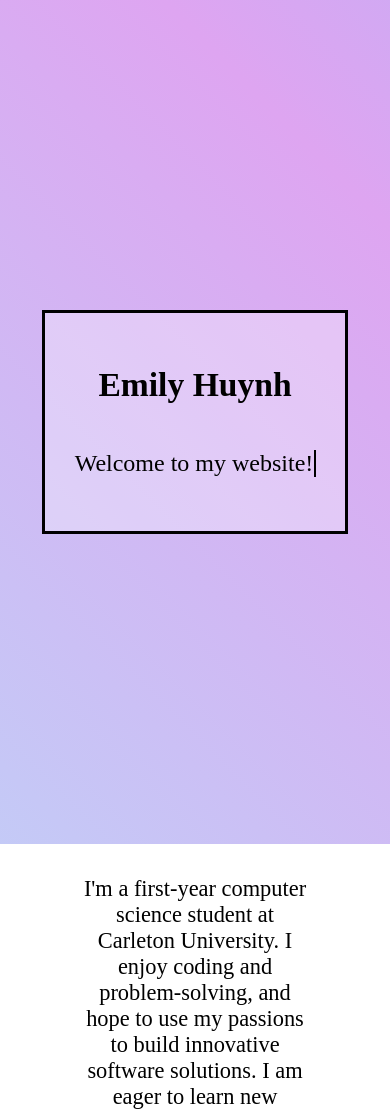
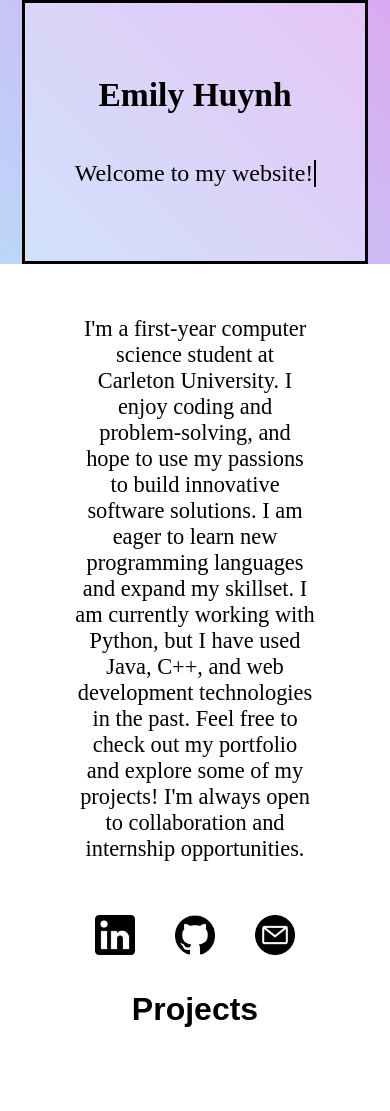
Before and after one commit to emiHuy/website-portfolio, a plain HTML site: page index.html in a window 390 px wide. Shown: the top 1111 px of the page. After the commit the page ends 1048 px from the top, so only its background shows below. Drawn offline with Linux system fonts and the light colour scheme.

Commit message:
Update styles.css
modified elements for mobile

```diff
--- a/styles.css
+++ b/styles.css
@@ -114,7 +114,7 @@ h2 {
 
 @media screen and (max-width: 768px) {
     .box1 {
-        padding: 30px;
+        padding: auto;
         min-height: auto
     }
 
@@ -130,19 +130,9 @@ h2 {
         font-size: 1.5rem;
     }
 
-    .section2 {
-        height: auto;
-        padding-left: 0 20px;
-    }
-
     .icon {
         width: 40px;
         height: 40px;
-    }
-
-    .section3 {
-        height: auto; /* Let content grow naturally */
-        padding: 20px; /* Add padding */
     }
 
     .box2 {
@@ -152,4 +142,13 @@ h2 {
     h2 {
         font-size: 2rem;
     }
+
+    .section1, .section2, .section3 {
+        display: flex;
+        flex-wrap: wrap;
+        justify-content: center;
+        align-items: center;
+        margin-bottom: 20px;
+        height: auto;
+    }
 }
```
